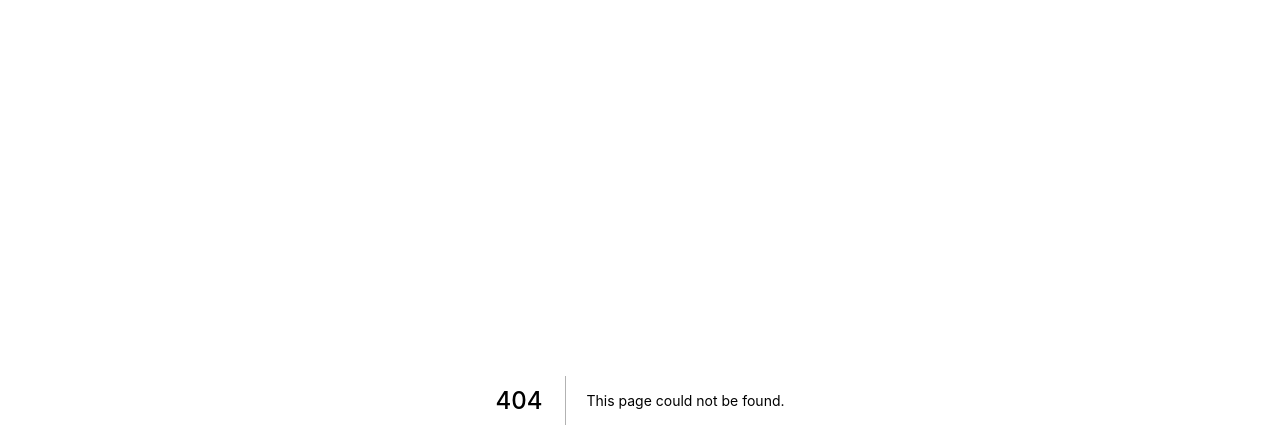
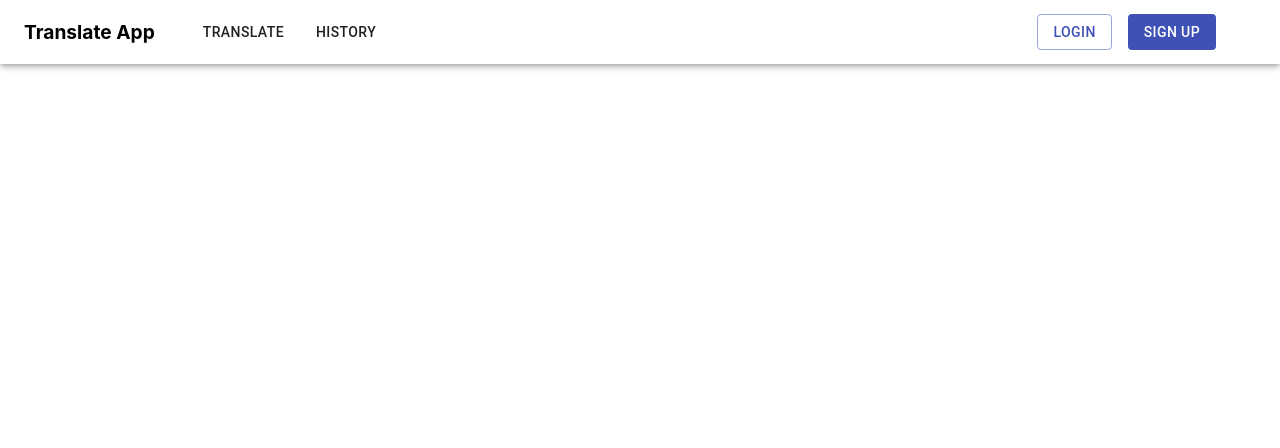
Before and after one commit to andreviallon/translate-app, a Next.js app: page /header in a window 1280 px wide. Before the commit this address had no page. Shown: the top 448 px of the page. Built offline with nearby package versions, Linux system fonts and the light colour scheme.

Commit message:
add header

```diff
--- a/pages/_app.js
+++ b/pages/_app.tsx
@@ -1,4 +1,4 @@
-import '../styles/globals.css'
+import '../styles/globals.scss'
 
 function MyApp({ Component, pageProps }) {
   return <Component {...pageProps} />
--- /dev/null
+++ b/pages/header.tsx
@@ -0,0 +1,54 @@
+import AppBar from '@material-ui/core/AppBar';
+import Toolbar from '@material-ui/core/Toolbar';
+import Button from '@material-ui/core/Button';
+
+import { makeStyles } from '@material-ui/core/styles';
+
+const useStyles = makeStyles(() => ({
+    header: {
+        display: 'flex',
+        width: '100%',
+        position: 'fixed',
+        top: 0,
+        left: 0,
+        right: 0,
+        backgroundColor: 'white !important',
+        color: '#000'
+    },
+    logo: {
+        fontSize: '1.2rem'
+    },
+    menu: {
+        display: 'flex',
+        justifyContent: 'space-between',
+        flex: 1,
+        padding: '0 2rem'
+    },
+    button: {
+        margin: '0 0.5rem'
+    }
+}));
+
+export const Header = () => {
+    const classes = useStyles();
+
+    return (
+        <AppBar className={classes.header}>
+            <Toolbar>
+                <h1 className={classes.logo}>Translate App</h1>
+                <div className={classes.menu}>
+                    <div>
+                        <Button className={classes.button}>Translate</Button>
+                        <Button className={classes.button}>History</Button>
+                    </div>
+                    <div>
+                        <Button className={classes.button} variant="outlined" color="primary">Login</Button>
+                        <Button className={classes.button} variant="contained" color="primary" disableElevation>Sign up</Button>
+                    </div>
+                </div>
+            </Toolbar>
+        </AppBar>
+    )
+}
+
+export default Header;
--- a/styles/globals.css
+++ b/styles/globals.scss
@@ -1,3 +1,7 @@
+@import "tailwindcss/base";
+@import "tailwindcss/components";
+@import "tailwindcss/utilities";
+
 html,
 body {
   padding: 0;
```
Also changed, not shown: package.json (+10 -1 lines), pages/index.js (deleted, +0 -65 lines), pages/index.tsx (added, +23 -0 lines), tsconfig.json (added, +29 -0 lines), next-env.d.ts (added), styles/Home.module.scss (renamed from styles/Home.module.css), 1 other file (tests, documents, lock files or other folders).
